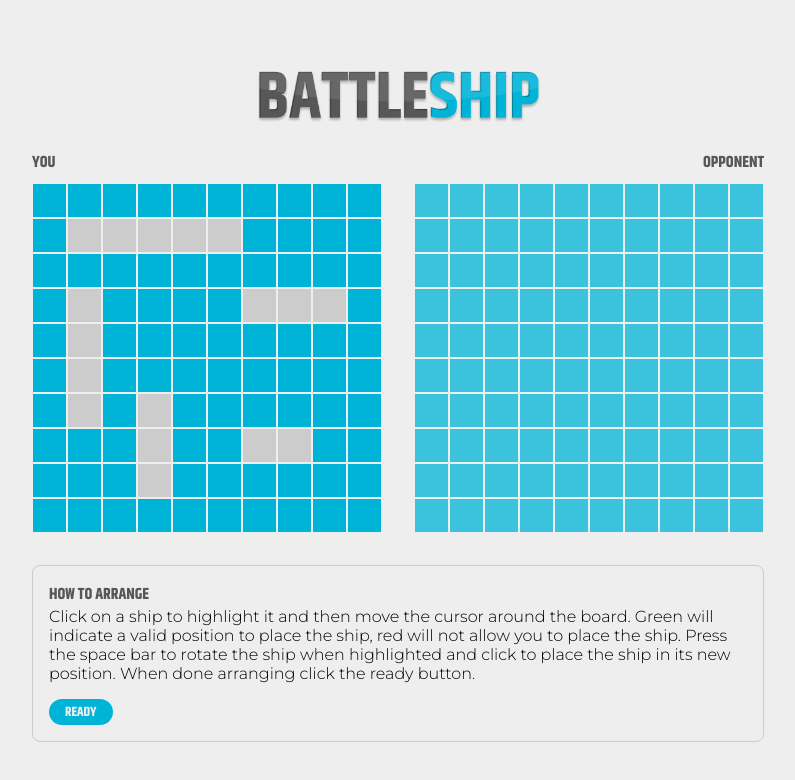
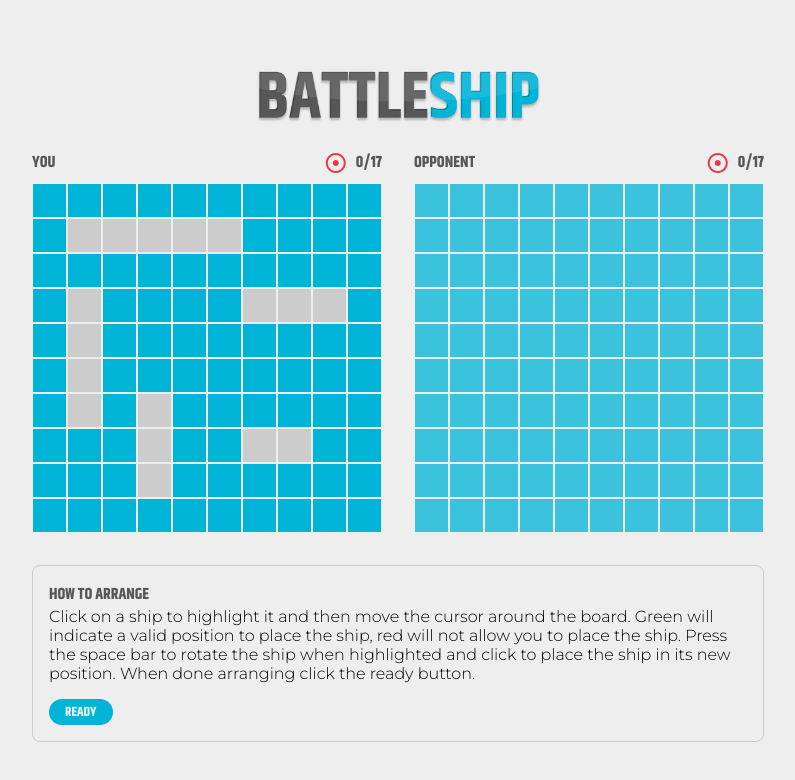
Before and after one commit to jack-carling/battleship, a React (Create React App) app: page / in a window 1280 px wide. Shown: the top 780 px of the page, without its empty margins (242-1037 px from the left). Built offline with nearby package versions, Linux system fonts and the light colour scheme; no server answers.

Commit message:
Feat: show hits
• The Game UI will now display number of hits to both your own board and the enemy board.

```diff
--- a/public/index.html
+++ b/public/index.html
@@ -8,6 +8,7 @@
     <meta name="description" content="Web site created using create-react-app" />
     <link rel="apple-touch-icon" href="%PUBLIC_URL%/logo192.png" />
     <link rel="manifest" href="%PUBLIC_URL%/manifest.json" />
+    <link href="https://fonts.googleapis.com/icon?family=Material+Icons" rel="stylesheet" />
     <title>Battleship</title>
   </head>
   <body>
--- a/src/app/interfaces.ts
+++ b/src/app/interfaces.ts
@@ -1,5 +1,6 @@
 export interface BoardState {
   board: Board[];
+  count: number;
   currentIndex: number;
   moveInProcess: boolean;
   position: Position;
@@ -16,6 +17,7 @@ export interface Board {
 
 export interface EnemyBoardState {
   board: EnemyBoard[];
+  enemyCount: number;
 }
 
 export interface EnemyBoard {
--- a/src/components/EnemySquare.tsx
+++ b/src/components/EnemySquare.tsx
@@ -1,5 +1,5 @@
 import { useAppDispatch, useAppSelector } from '../app/hooks';
-import { setClick } from '../features/enemyBoardSlice';
+import { incrementCount, setClick } from '../features/enemyBoardSlice';
 import { switchCurrentTurn } from '../features/gameSlice';
 import type { EnemyBoard } from '../app/interfaces';
 
@@ -12,9 +12,8 @@ export default function EnemySquare({ click, index, ship }: EnemyBoard) {
   async function handleClick() {
     if (click) return;
     if (ship) {
-      // Hit a ship - current player goes again
+      dispatch(incrementCount());
     } else {
-      // Missed - switch turns
       const data = JSON.stringify({ id, room });
       await fetch('/sse/switch-turns', {
         method: 'POST',
--- a/src/components/Game.tsx
+++ b/src/components/Game.tsx
@@ -1,17 +1,33 @@
 import styles from '../styles/Game.module.scss';
 import logo from '../assets/logo.png';
+
+import { useAppSelector } from '../app/hooks';
 
 import Board from './Board';
 import EnemyBoard from './EnemyBoard';
 import Info from './Info';
 
 export default function Game() {
+  const { enemyCount } = useAppSelector((state) => state.enemyBoard);
+  const { count } = useAppSelector((state) => state.board);
   return (
     <section className={styles.game}>
       <img src={logo} className={styles.logo} alt="Logo" />
       <section className={styles.boards}>
-        <div className={styles.info}>You</div>
-        <div className={styles.info}>Opponent</div>
+        <div className={styles.info}>
+          <span>You</span>
+          <span>
+            <i className="material-icons">adjust</i>
+            {count}/17
+          </span>
+        </div>
+        <div className={styles.info}>
+          <span>Opponent</span>
+          <span>
+            <i className="material-icons">adjust</i>
+            {enemyCount}/17
+          </span>
+        </div>
         <Board />
         <EnemyBoard />
         <Info />
--- a/src/components/Info.tsx
+++ b/src/components/Info.tsx
@@ -50,7 +50,13 @@ export default function Info() {
   } else if (room) {
     return (
       <section className={styles.info}>
-        <span className={styles.header}>{currentTurn ? `Let's go!` : `It's your opponent's turn...`}</span>
+        <span className={styles.header}>Current turn: {currentTurn ? `You` : `Opponent`}</span>
+        {currentTurn && (
+          <span>
+            Click on the enemy board to place your shot. You may go again if you hit a ship, indicated by a red circle.
+          </span>
+        )}
+        {!currentTurn && <span>Please wait for the opponent to make a move.</span>}
       </section>
     );
   } else {
--- a/src/features/boardSlice.ts
+++ b/src/features/boardSlice.ts
@@ -36,7 +36,7 @@ board[83].ship = true;
 board[76].ship = true;
 board[77].ship = true;
 
-const initialState = { board, currentIndex: 0, moveInProcess: false, position, offset } as BoardState;
+const initialState = { board, currentIndex: 0, moveInProcess: false, position, offset, count: 0 } as BoardState;
 
 const boardSlice = createSlice({
   name: 'board',
@@ -185,6 +185,9 @@ const boardSlice = createSlice({
     handleShot: (state, action: PayloadAction<number>) => {
       const index = action.payload;
       state.board[index].shot = true;
+      if (state.board[index].ship) {
+        state.count++;
+      }
     },
   },
 });
--- a/src/features/enemyBoardSlice.ts
+++ b/src/features/enemyBoardSlice.ts
@@ -7,7 +7,7 @@ for (let i = 0; i < 100; i++) {
   board.push({ index: i, ship: false, click: false });
 }
 
-const initialState = { board } as EnemyBoardState;
+const initialState = { board, enemyCount: 0 } as EnemyBoardState;
 
 const enemyBoardSlice = createSlice({
   name: 'enemyBoard',
@@ -24,8 +24,11 @@ const enemyBoardSlice = createSlice({
       const index = action.payload;
       state.board[index].click = true;
     },
+    incrementCount: (state) => {
+      state.enemyCount++;
+    },
   },
 });
 
-export const { setShips, setClick } = enemyBoardSlice.actions;
+export const { setShips, setClick, incrementCount } = enemyBoardSlice.actions;
 export default enemyBoardSlice.reducer;
--- a/src/styles/Game.module.scss
+++ b/src/styles/Game.module.scss
@@ -19,12 +19,19 @@ img.logo {
 
 div.info {
   margin-bottom: 0.5rem;
-  text-transform: uppercase;
-  color: $text;
-  font-family: 'Khand', sans-serif;
   display: flex;
+  justify-content: space-between;
+  span {
+    text-transform: uppercase;
+    color: $text;
+    font-family: 'Khand', sans-serif;
+  }
+  span:last-of-type {
+    display: flex;
+    align-items: center;
+    i {
+      color: $red;
+      margin-right: 0.5rem;
+    }
+  }
 }
-
-div.info:nth-child(2) {
-  justify-content: flex-end;
-}
```
Also changed, not shown: 1 other file (tests, documents, lock files or other folders).
